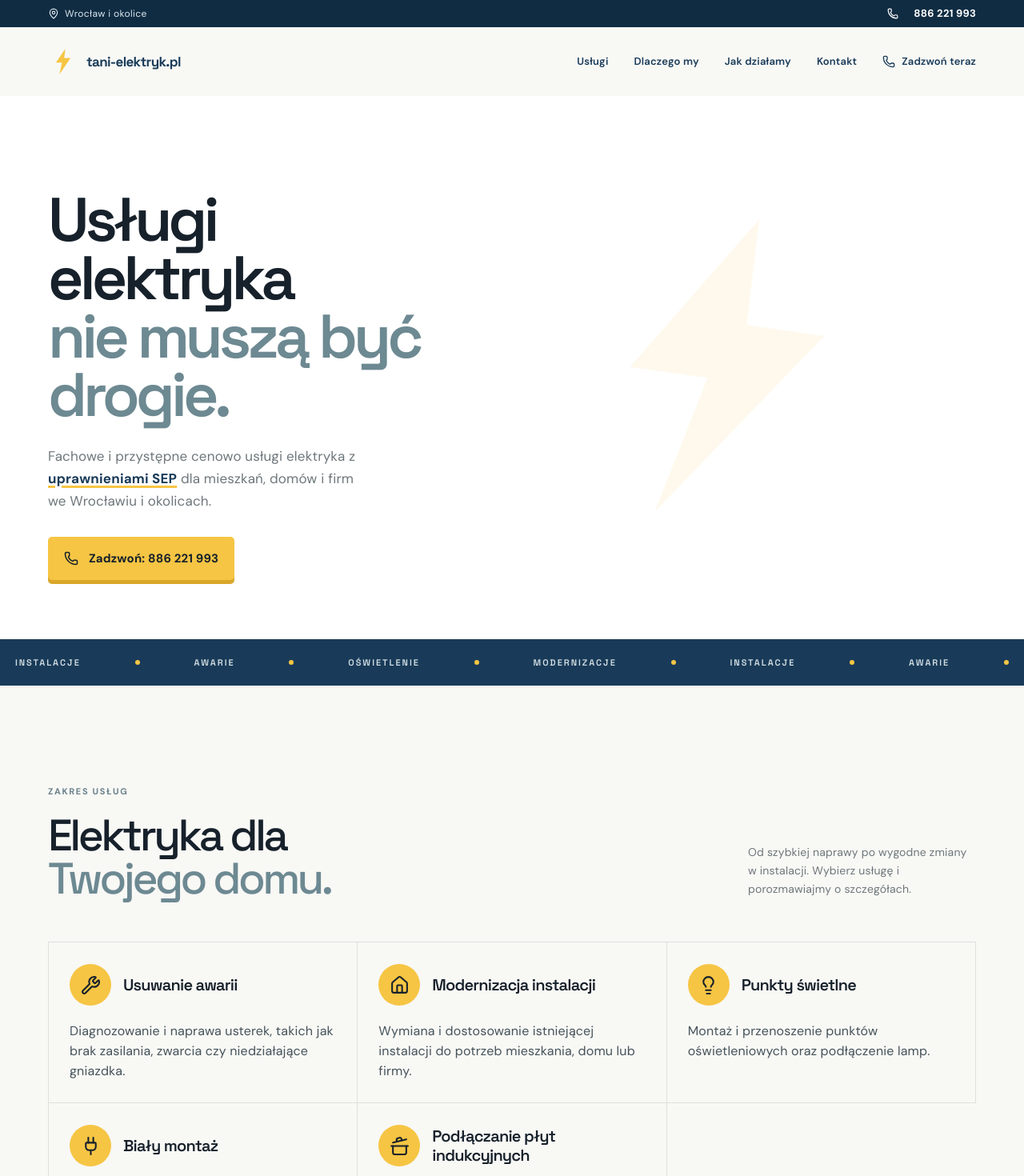
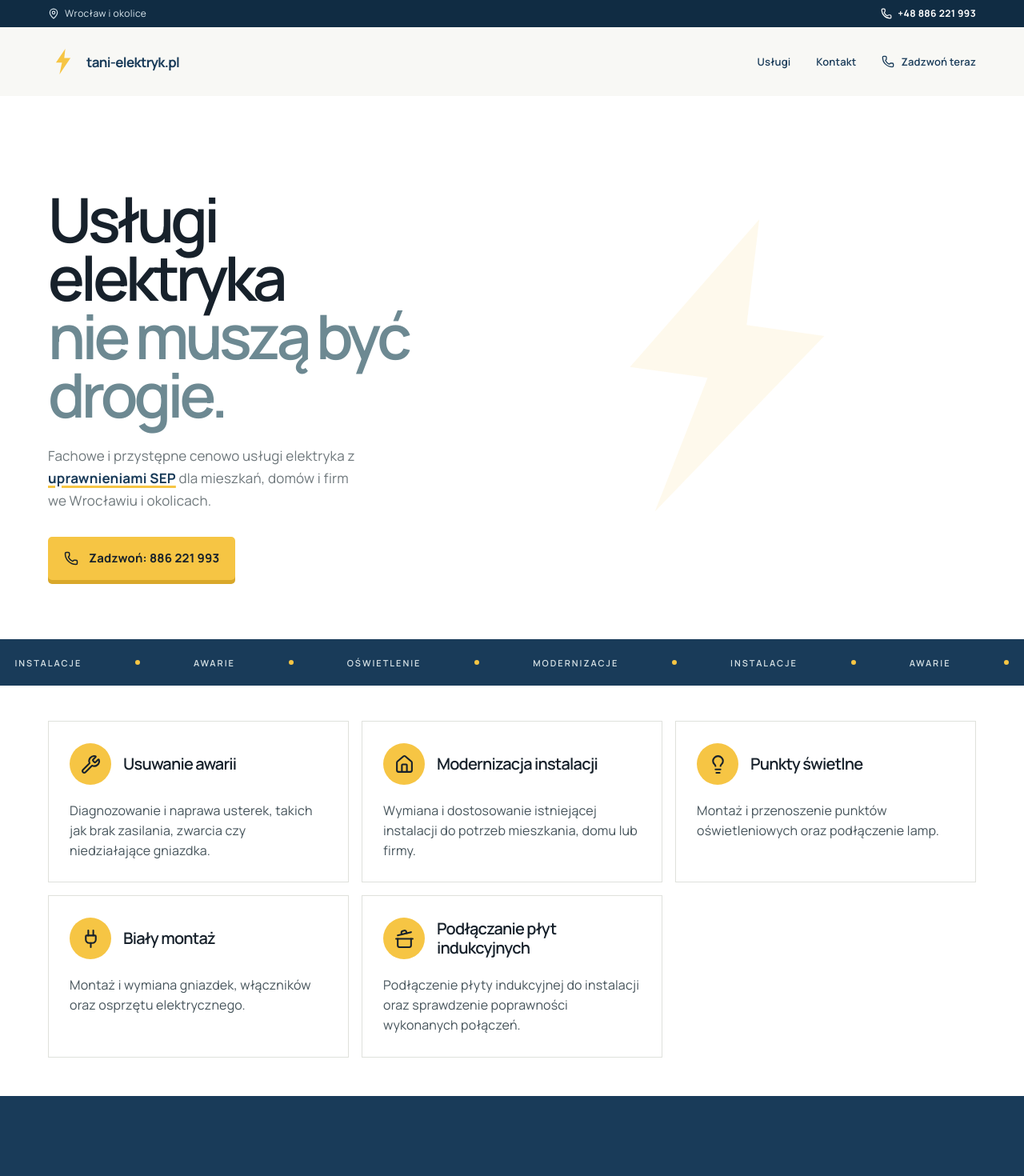
Before and after one commit to daniszelu/tani-elektryk, a React (Vite) app: page / in a window 1280 px wide. Shown: the top 1470 px of the page at 80% size. Built offline with nearby package versions, Linux system fonts and the light colour scheme.

Commit message:
Deploy current site without Google reviews

```diff
--- a/src/App.jsx
+++ b/src/App.jsx
@@ -6,18 +6,17 @@ function App() {
   const [menuOpen, setMenuOpen] = useState(false)
   const [formSent, setFormSent] = useState(false)
   const closeMenu = () => setMenuOpen(false)
-
   return (
     <div className="site-shell">
-      <div className="topline"><div className="container topbar-content"><span><MapPin size={14} /> Wrocław i okolice</span><span className="topbar-note">Dojeżdżamy tam, gdzie inni nie chcą</span><a href="tel:+48501608421"><Phone size={14} /> +48 501 608 421</a></div></div>
-      <header className="navbar container"><a className="brand" href="#start" onClick={closeMenu}><span className="brand-mark"><Bolt size={21} fill="currentColor" /></span><span>Tani<span className="brand-accent">Elektryk</span><small>WROCŁAW / 24H</small></span></a><button className="menu-toggle" type="button" aria-label="Otwórz menu" onClick={() => setMenuOpen(!menuOpen)}>{menuOpen ? <X size={24} /> : <Menu size={24} />}</button><nav className={menuOpen ? 'nav-links is-open' : 'nav-links'}><a href="#uslugi" onClick={closeMenu}>Usługi</a><a href="#dlaczego-my" onClick={closeMenu}>Dlaczego my</a><a href="#proces" onClick={closeMenu}>Jak działamy</a><a href="#kontakt" onClick={closeMenu}>Kontakt</a><a className="nav-call" href="tel:+48501608421"><Phone size={16} /> Zadzwoń teraz</a></nav></header>
+      <div className="topline"><div className="container topbar-content"><span><MapPin size={14} /> Wrocław i okolice</span><span className="topbar-note">Dojeżdżamy tam, gdzie inni nie chcą</span><a href="tel:+48886221993"><Phone size={14} /> +48 886 221 993</a></div></div>
+      <header className="navbar container"><a className="brand" href="#start" onClick={closeMenu}><span className="brand-mark"><Bolt size={21} fill="currentColor" /></span><span>Tani<span className="brand-accent">Elektryk</span><small>WROCŁAW / 24H</small></span></a><button className="menu-toggle" type="button" aria-label="Otwórz menu" onClick={() => setMenuOpen(!menuOpen)}>{menuOpen ? <X size={24} /> : <Menu size={24} />}</button><nav className={menuOpen ? 'nav-links is-open' : 'nav-links'}><a href="#uslugi" onClick={closeMenu}>Usługi</a><a href="#kontakt" onClick={closeMenu}>Kontakt</a><a className="nav-call" href="tel:+48886221993"><Phone size={16} /> Zadzwoń teraz</a></nav></header>
       <main>
-        <section className="hero container" id="start"><div className="hero-copy reveal"><h1>Usługi elektryka<br /><em>nie muszą być drogie.</em></h1><p className="hero-lead">Fachowe i przystępne cenowo usługi elektryka z <strong className="sep-inline">uprawnieniami SEP</strong> dla mieszkań, domów i firm we Wrocławiu i okolicach.</p><a className="button button-primary phone-cta" href="tel:+48501608421"><Phone size={18} /> Zadzwoń: 886 221 993</a></div><div className="hero-visual reveal reveal-delay"><div className="image-frame"><img src="https://images.unsplash.com/photo-1621905252507-b35492cc74b4?auto=format&fit=crop&w=1200&q=85" alt="Elektryk podczas pracy przy instalacji" /><div className="image-label"><span className="label-icon"><ShieldCheck size={20} /></span><span><strong>Bezpiecznie</strong><small>z dbałością o detale</small></span></div></div><div className="hero-sticker"><Sparkles size={16} /><strong>4.9</strong><span>/ 5</span><small>opinie klientów</small></div></div></section>
+        <section className="hero container" id="start"><div className="hero-copy reveal"><h1>Usługi elektryka<br /><em>nie muszą być drogie.</em></h1><p className="hero-lead">Fachowe i przystępne cenowo usługi elektryka z <strong className="sep-inline">uprawnieniami SEP</strong> dla mieszkań, domów i firm we Wrocławiu i okolicach.</p><a className="button button-primary phone-cta" href="tel:+48886221993"><Phone size={18} /> Zadzwoń: 886 221 993</a></div><div className="hero-visual reveal reveal-delay"><div className="image-frame"><img src="https://images.unsplash.com/photo-1621905252507-b35492cc74b4?auto=format&fit=crop&w=1200&q=85" alt="Elektryk podczas pracy przy instalacji" /><div className="image-label"><span className="label-icon"><ShieldCheck size={20} /></span><span><strong>Bezpiecznie</strong><small>z dbałością o detale</small></span></div></div><div className="hero-sticker"><Sparkles size={16} /><strong>4.9</strong><span>/ 5</span><small>opinie klientów</small></div></div></section>
         <div className="marquee"><div className="marquee-track"><span>INSTALACJE</span><i /><span>AWARIE</span><i /><span>OŚWIETLENIE</span><i /><span>MODERNIZACJE</span><i /><span>INSTALACJE</span><i /><span>AWARIE</span><i /></div></div>
-        <section className="section services container" id="uslugi"><div className="section-heading"><div><p className="kicker">Zakres usług</p><h2>Elektryka dla<br /><span>Twojego domu.</span></h2></div><p className="section-intro">Od szybkiej naprawy po wygodne zmiany w instalacji. Wybierz usługę i porozmawiajmy o szczegółach.</p></div><div className="service-grid"><article className="service-card"><div className="service-icon"><Wrench size={25} /></div><h3>Usuwanie awarii</h3><p>Diagnozowanie i naprawa usterek, takich jak brak zasilania, zwarcia czy niedziałające gniazdka.</p></article><article className="service-card"><div className="service-icon"><House size={25} /></div><h3>Modernizacja instalacji</h3><p>Wymiana i dostosowanie istniejącej instalacji do potrzeb mieszkania, domu lub firmy.</p></article><article className="service-card"><div className="service-icon"><Lightbulb size={25} /></div><h3>Punkty świetlne</h3><p>Montaż i przenoszenie punktów oświetleniowych oraz podłączenie lamp.</p></article><article className="service-card"><div className="service-icon"><Plug size={25} /></div><h3>Biały montaż</h3><p>Montaż i wymiana gniazdek, włączników oraz osprzętu elektrycznego.</p></article><article className="service-card"><div className="service-icon"><CookingPot size={25} /></div><h3>Podłączanie płyt indukcyjnych</h3><p>Podłączenie płyty indukcyjnej do instalacji oraz sprawdzenie poprawności wykonanych połączeń.</p></article></div></section>
+        <section className="section services container" id="uslugi"><div className="service-grid"><article className="service-card"><div className="service-icon"><Wrench size={25} /></div><h3>Usuwanie awarii</h3><p>Diagnozowanie i naprawa usterek, takich jak brak zasilania, zwarcia czy niedziałające gniazdka.</p></article><article className="service-card"><div className="service-icon"><House size={25} /></div><h3>Modernizacja instalacji</h3><p>Wymiana i dostosowanie istniejącej instalacji do potrzeb mieszkania, domu lub firmy.</p></article><article className="service-card"><div className="service-icon"><Lightbulb size={25} /></div><h3>Punkty świetlne</h3><p>Montaż i przenoszenie punktów oświetleniowych oraz podłączenie lamp.</p></article><article className="service-card"><div className="service-icon"><Plug size={25} /></div><h3>Biały montaż</h3><p>Montaż i wymiana gniazdek, włączników oraz osprzętu elektrycznego.</p></article><article className="service-card"><div className="service-icon"><CookingPot size={25} /></div><h3>Podłączanie płyt indukcyjnych</h3><p>Podłączenie płyty indukcyjnej do instalacji oraz sprawdzenie poprawności wykonanych połączeń.</p></article></div></section>
         <section className="why-section" id="dlaczego-my"><div className="container why-layout"><div className="why-photo"><img src="https://images.unsplash.com/photo-1555963966-b7ae5404b6ed?auto=format&fit=crop&w=1000&q=85" alt="Narzędzia elektryka" /><span className="photo-note">Dobra robota<br /><strong>zostaje na lata.</strong></span></div><div className="why-copy"><p className="kicker">Po prostu dobrze</p><h2>Nie kombinujemy.<br /><span>Robimy porządnie.</span></h2><p className="why-lead">Wybierasz fachowca, nie loterię. Pracujemy czysto, terminowo i z szacunkiem do Twojego domu.</p><ul className="check-list"><li><span><Check size={15} /></span><div><strong>Wycena przed pracą</strong><small>Wiesz, na czym stoisz. Bez niespodzianek.</small></div></li><li><span><Check size={15} /></span><div><strong>Gwarancja na usługę</strong><small>Bierzemy odpowiedzialność za swoją pracę.</small></div></li><li><span><Check size={15} /></span><div><strong>Porządek po robocie</strong><small>Zostawiamy miejsce w lepszym stanie niż zastaliśmy.</small></div></li></ul></div></div></section>
         <section className="process section container" id="proces"><div className="section-heading process-heading"><div><p className="kicker">Bez stresu</p><h2>Trzy kroki do<br /><span>sprawnego prądu.</span></h2></div><p className="section-intro">Zadzwoń lub napisz. Resztą zajmiemy się my.</p></div><div className="process-grid"><div className="process-step"><span>01</span><h3>Opowiedz, co się dzieje</h3><p>Krótko opisujesz problem albo planowaną pracę. Możesz wysłać zdjęcie.</p></div><div className="process-step"><span>02</span><h3>Ustalamy konkrety</h3><p>Podajemy dostępny termin i uczciwą wycenę przed rozpoczęciem prac.</p></div><div className="process-step"><span>03</span><h3>Robimy swoje</h3><p>Przyjeżdżamy na czas, działamy sprawnie i zostawiamy po sobie porządek.</p></div></div></section>
-        <section className="contact-section" id="kontakt"><div className="container contact-layout"><div className="contact-copy"><h2>Porozmawiajmy o<br /><span>Twojej instalacji.</span></h2><p>Napisz kilka słów albo zadzwoń. Odpowiemy tak szybko, jak to możliwe.</p><div className="contact-details"><a href="tel:+48501608421"><span><Phone size={19} /></span><div><small>Telefon</small><strong>+48 501 608 421</strong></div></a><a href="mailto:kontakt@tani-elektryk.pl"><span><Mail size={19} /></span><div><small>E-mail</small><strong>kontakt@tani-elektryk.pl</strong></div></a></div></div><form className="contact-form" onSubmit={(event) => { event.preventDefault(); setFormSent(true) }}>{formSent ? <div className="form-success"><span><Check size={25} /></span><h3>Wiadomość wysłana.</h3><p>Odezwiemy się do Ciebie najszybciej, jak się da.</p><button type="button" className="text-link" onClick={() => setFormSent(false)}>Wyślij kolejną wiadomość</button></div> : <><div className="form-row"><label>Imię<input type="text" placeholder="Jak masz na imię?" required /></label><label>Telefon<input type="tel" placeholder="Twój numer" required /></label></div><label>E-mail<input type="email" placeholder="Twój adres e-mail" required /></label><label>W czym możemy pomóc?<textarea placeholder="Napisz kilka słów o zleceniu..." rows="4" required /></label><button className="button button-dark" type="submit">Wyślij zapytanie <ArrowRight size={18} /></button></>}</form></div></section>
+        <section className="contact-section" id="kontakt"><div className="container contact-layout"><div className="contact-copy"><h2>Porozmawiajmy o<br /><span>Twojej instalacji.</span></h2><p>Napisz kilka słów albo zadzwoń. Odpowiemy tak szybko, jak to możliwe.</p><div className="contact-details"><a href="tel:+48886221993"><span><Phone size={19} /></span><div><small>Telefon</small><strong>+48 886 221 993</strong></div></a><a href="mailto:kontakt@tani-elektryk.pl"><span><Mail size={19} /></span><div><small>E-mail</small><strong>kontakt@tani-elektryk.pl</strong></div></a></div></div><form className="contact-form" onSubmit={(event) => { event.preventDefault(); setFormSent(true) }}>{formSent ? <div className="form-success"><span><Check size={25} /></span><h3>Wiadomość wysłana.</h3><p>Odezwiemy się do Ciebie najszybciej, jak się da.</p><button type="button" className="text-link" onClick={() => setFormSent(false)}>Wyślij kolejną wiadomość</button></div> : <><div className="form-row"><label>Imię<input type="text" placeholder="Jak masz na imię?" required /></label><label>Telefon<input type="tel" placeholder="Twój numer" required /></label></div><label>E-mail<input type="email" placeholder="Twój adres e-mail" required /></label><label>W czym możemy pomóc?<textarea placeholder="Napisz kilka słów o zleceniu..." rows="4" required /></label><button className="button button-dark" type="submit">Wyślij zapytanie <ArrowRight size={18} /></button></>}</form></div></section>
       </main>
       <footer className="footer"><div className="container footer-content"><a className="brand" href="#start"><span className="brand-mark"><Bolt size={21} fill="currentColor" /></span><span>Tani<span className="brand-accent">Elektryk</span><small>WROCŁAW / 24H</small></span></a><p>Sprawny prąd. Spokojna głowa.</p><div className="footer-links"><a href="https://instagram.com" aria-label="Profil społecznościowy"><Link size={18} /></a><a href="mailto:kontakt@tani-elektryk.pl" aria-label="E-mail"><Mail size={18} /></a></div></div><div className="container footer-bottom"><span>© 2024 Tani Elektryk</span><span>Wrocław i okolice</span></div></footer>
     </div>
--- a/src/index.css
+++ b/src/index.css
@@ -1,4 +1,4 @@
-@import url('https://fonts.googleapis.com/css2?family=DM+Sans:wght@400;500;600;700&family=Space+Grotesk:wght@500;600;700&display=swap');
+@import url('https://fonts.googleapis.com/css2?family=Manrope:wght@400;500;600;700&display=swap');
 :root {
   --text: #17212b;
   --text-h: #08060d;
@@ -12,8 +12,8 @@
   --shadow:
     rgba(0, 0, 0, 0.1) 0 10px 15px -3px, rgba(0, 0, 0, 0.05) 0 4px 6px -2px;
 
-  --sans: 'DM Sans', sans-serif;
-  --heading: 'Space Grotesk', sans-serif;
+  --sans: 'Manrope', sans-serif;
+  --heading: 'Manrope', sans-serif;
   --mono: ui-monospace, Consolas, monospace;
 
   font: 18px/145% var(--sans);
@@ -203,24 +203,6 @@ code {
   font-weight: 700;
 }
 
-.topbar-content > a,
-.hero-actions .text-link,
-.contact-details a[href^='tel:'] strong {
-  font-size: 0;
-}
-
-.topbar-content > a::after,
-.hero-actions .text-link::after,
-.contact-details a[href^='tel:'] strong::after {
-  content: '886 221 993';
-  font-size: 13px;
-  letter-spacing: .02em;
-}
-
-.topbar-content > a::after {
-  color: #ffffff;
-}
-
 .footer-bottom span:last-child {
   font-size: 0;
 }
@@ -345,6 +327,13 @@ code {
   display: none !important;
 }
 
+.site-shell .hero,
+.site-shell *,
+.site-shell *::before,
+.site-shell *::after {
+  font-family: 'Manrope', sans-serif !important;
+}
+
 .section {
   padding-top: 96px;
   padding-bottom: 100px;
@@ -381,6 +370,30 @@ code {
   grid-template-columns: repeat(3, minmax(0, 1fr));
 }
 
+.services.section {
+  position: relative;
+  isolation: isolate;
+  padding: 44px 0 48px;
+  background: #ffffff;
+}
+
+.services .service-grid {
+  gap: 16px;
+  border: 0;
+}
+
+.services .service-card {
+  border: 1px solid var(--line);
+}
+
+.services::before {
+  content: '';
+  position: absolute;
+  z-index: -1;
+  inset: 0 -50vw;
+  background: #ffffff;
+}
+
 @media (max-width: 1000px) {
   .services .service-grid {
     grid-template-columns: repeat(2, minmax(0, 1fr));
@@ -388,6 +401,11 @@ code {
 }
 
 @media (max-width: 600px) {
+  .services.section {
+    padding-top: 32px;
+    padding-bottom: 40px;
+  }
+
   .services .service-grid {
     grid-template-columns: minmax(0, 1fr);
   }
@@ -427,3 +445,12 @@ code {
   font-size: 16px;
   line-height: 1.55;
 }
+
+@media (max-width: 800px) {
+  .nav-links .nav-call {
+    justify-content: flex-start;
+    margin-top: 0;
+    padding: 13px 0 !important;
+    background: transparent !important;
+  }
+}
```
Also changed, not shown: 1 other file (tests, documents, lock files or other folders).
